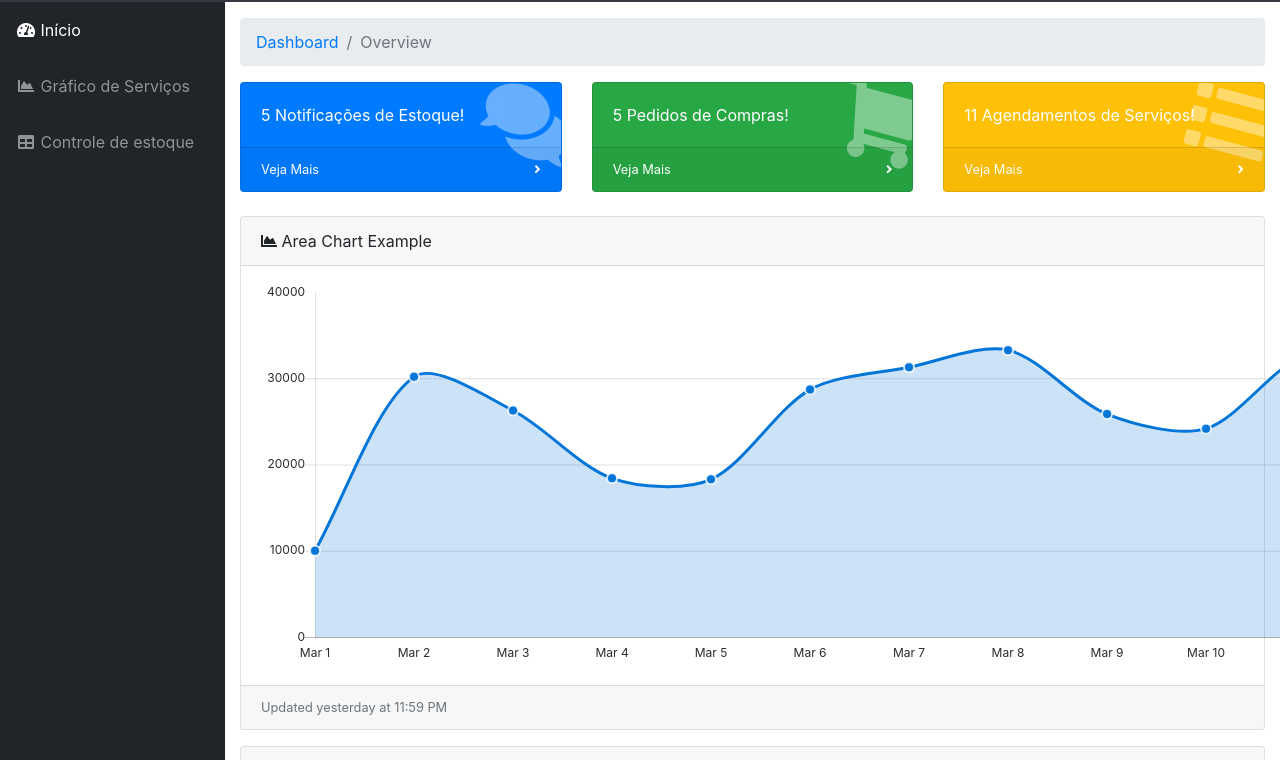
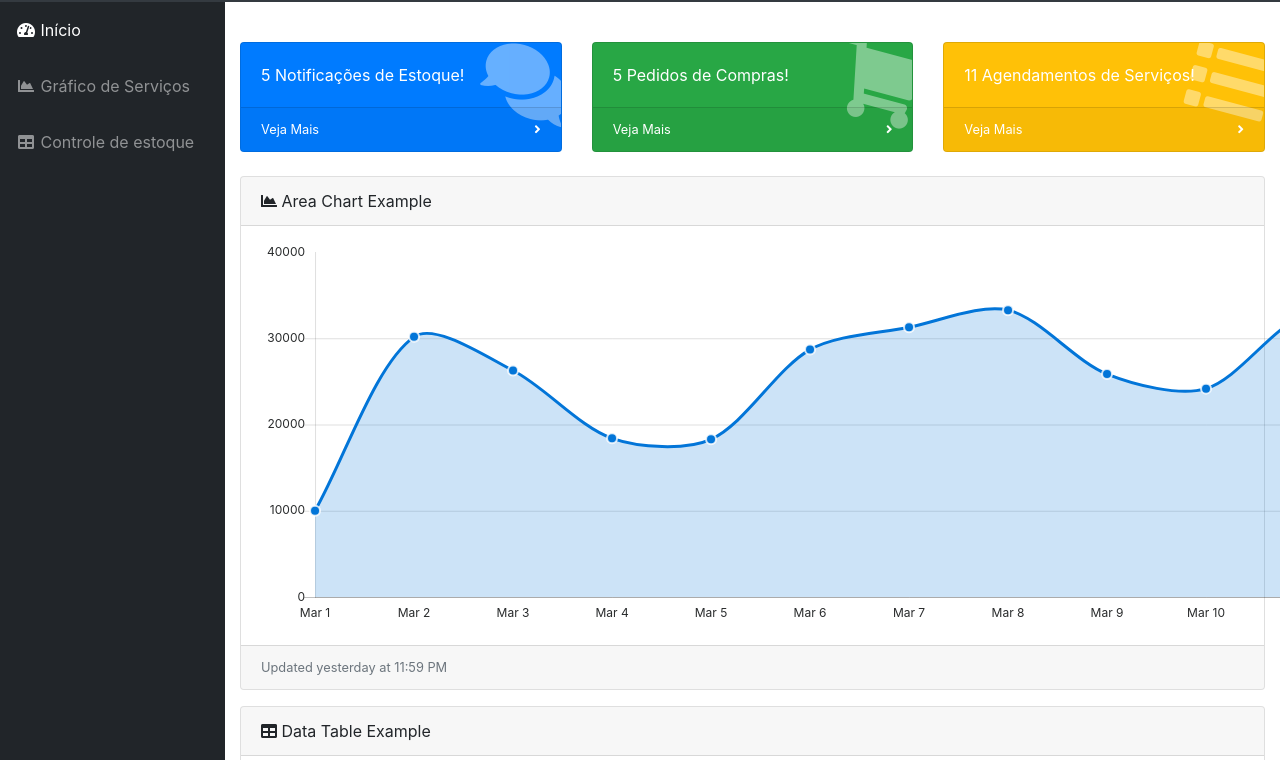
Before and after one commit to Tcalura/TCC, a website with bundled scripts: page startbootstrap-sb-admin-gh-pages/index.html in a window 1280 px wide. Shown: the part 54-814 px from the top of the page. Built offline with nearby package versions, Linux system fonts and the light colour scheme.

Commit message:
removido breadcrumb da index

```diff
--- a/startbootstrap-sb-admin-gh-pages/index.html
+++ b/startbootstrap-sb-admin-gh-pages/index.html
@@ -76,14 +76,7 @@
 
         <div class="container-fluid">
 
-          <!-- Breadcrumbs-->
-          <ol class="breadcrumb">
-            <li class="breadcrumb-item">
-              <a href="#">Dashboard</a>
-            </li>
-            <li class="breadcrumb-item active">Overview</li>
-          </ol>
-
+          <br>
           <!-- Icon Cards-->
           <div class="row">
             <div class="col-xl-4 col-sm-4 mb-4">
```
